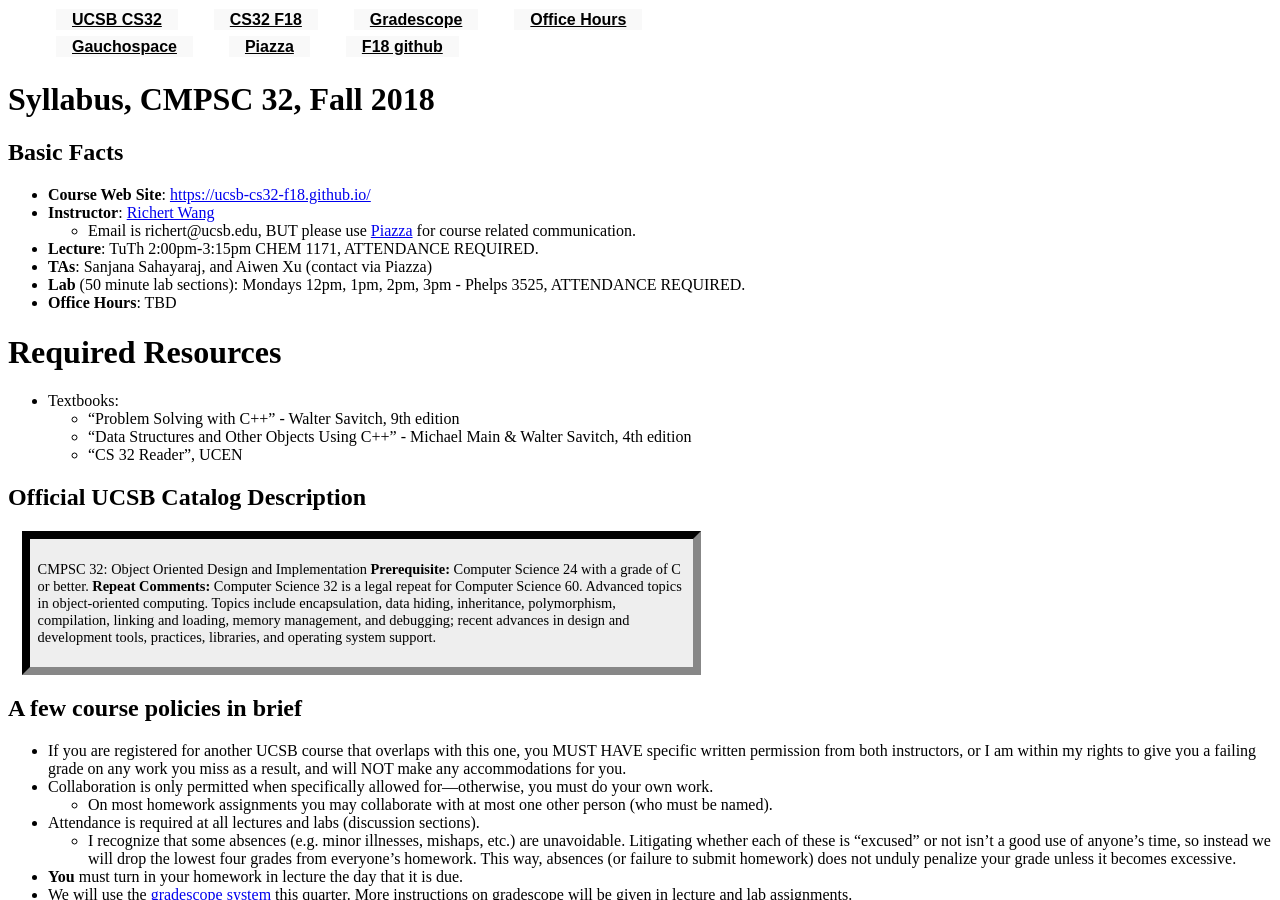
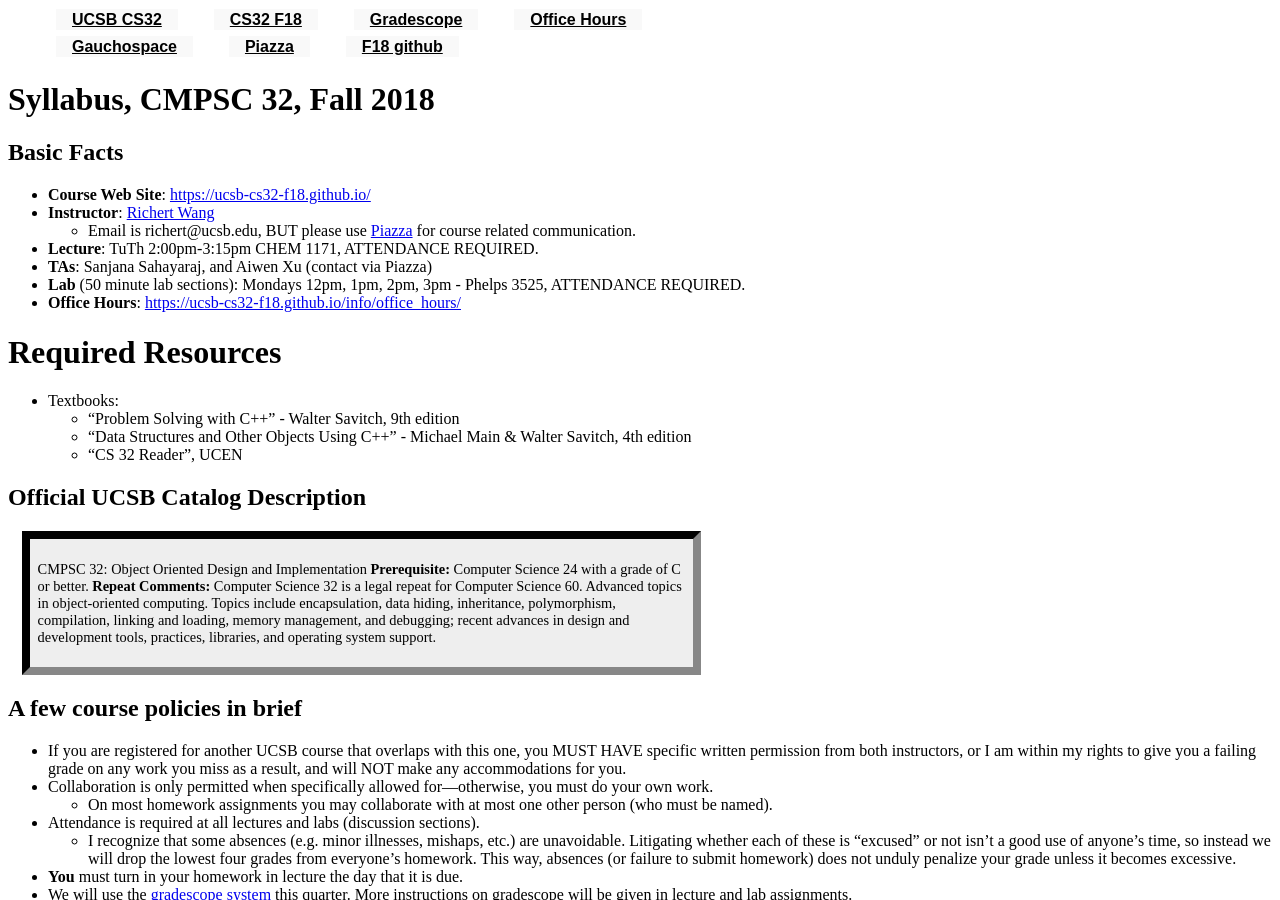
Before and after one commit to ucsb-cs32-f18/ucsb-cs32-f18.github.io, a Jekyll site: the page built from _info/syllabus.md, in a window 1280 px wide and 900 px high. Built offline with Jekyll 4.4.1, drawn with Linux system fonts in a browser that asks for light colours.

Commit message:
Updating course info office hours

```diff
--- a/_info/syllabus.md
+++ b/_info/syllabus.md
@@ -13,7 +13,7 @@ Basic Facts
 * **Lecture**: TuTh 2:00pm-3:15pm CHEM 1171, ATTENDANCE REQUIRED.
 * **TAs**:  {{site.ta_list_full}} (contact via Piazza)
 * **Lab** (50 minute lab sections): Mondays 12pm, 1pm, 2pm, 3pm - Phelps 3525, ATTENDANCE REQUIRED.
-* **Office Hours**: TBD
+* **Office Hours**: [https://ucsb-cs32-f18.github.io/info/office_hours/](https://ucsb-cs32-f18.github.io/info/office_hours/)
 
 # Required Resources
 
```
Also changed, not shown: _info/office_hours.md (+1 -1 lines).
